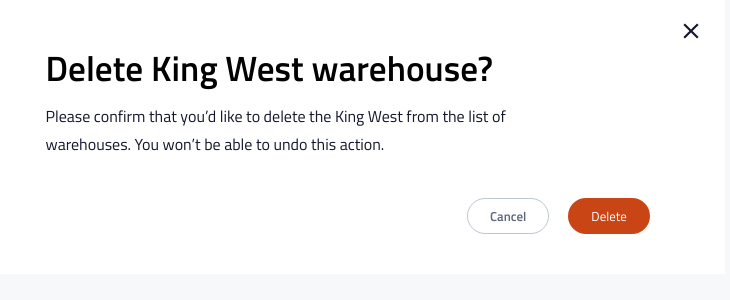
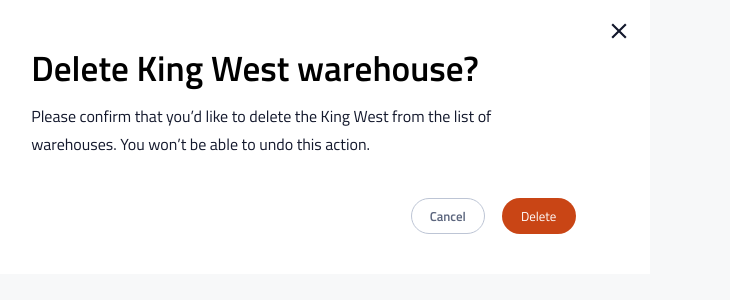
Before and after one commit to sandyngu/shredder-instock, a React (Create React App) app in the folder client/: page / in a window 1280 px wide. Shown: the top 300 px of the page, without its empty margins (30-760 px from the left). Built offline with nearby package versions, Linux system fonts and the light colour scheme.

Commit message:
Delete Modal Component Complete for All Screens

```diff
--- a/client/src/components/DeleteWarehouse/delete-warehouse.scss
+++ b/client/src/components/DeleteWarehouse/delete-warehouse.scss
@@ -5,10 +5,7 @@
     margin: 0;
 
     @include tablet {
-        width: 90%;
-    }
-    @include desktop {
-        width: 59%;
+        width: 680px;
     }
 
     &__container {
@@ -21,22 +18,10 @@
             margin: 0 9%;
             padding: 18px 0 40px 0;
         }
-        @include desktop {
-            width: 90%;
-            margin: 0 10%;
-            padding: 18px 0 40px 0;
-        }
     }
     &__icon {
         margin-left: 94%;
         width: 26px;
-
-        @include tablet {
-            margin-left: 95%;
-        }
-        @include desktop {
-            margin-left: 93%;
-        }
     }
     &__heading {
         line-height: 36px;
```
